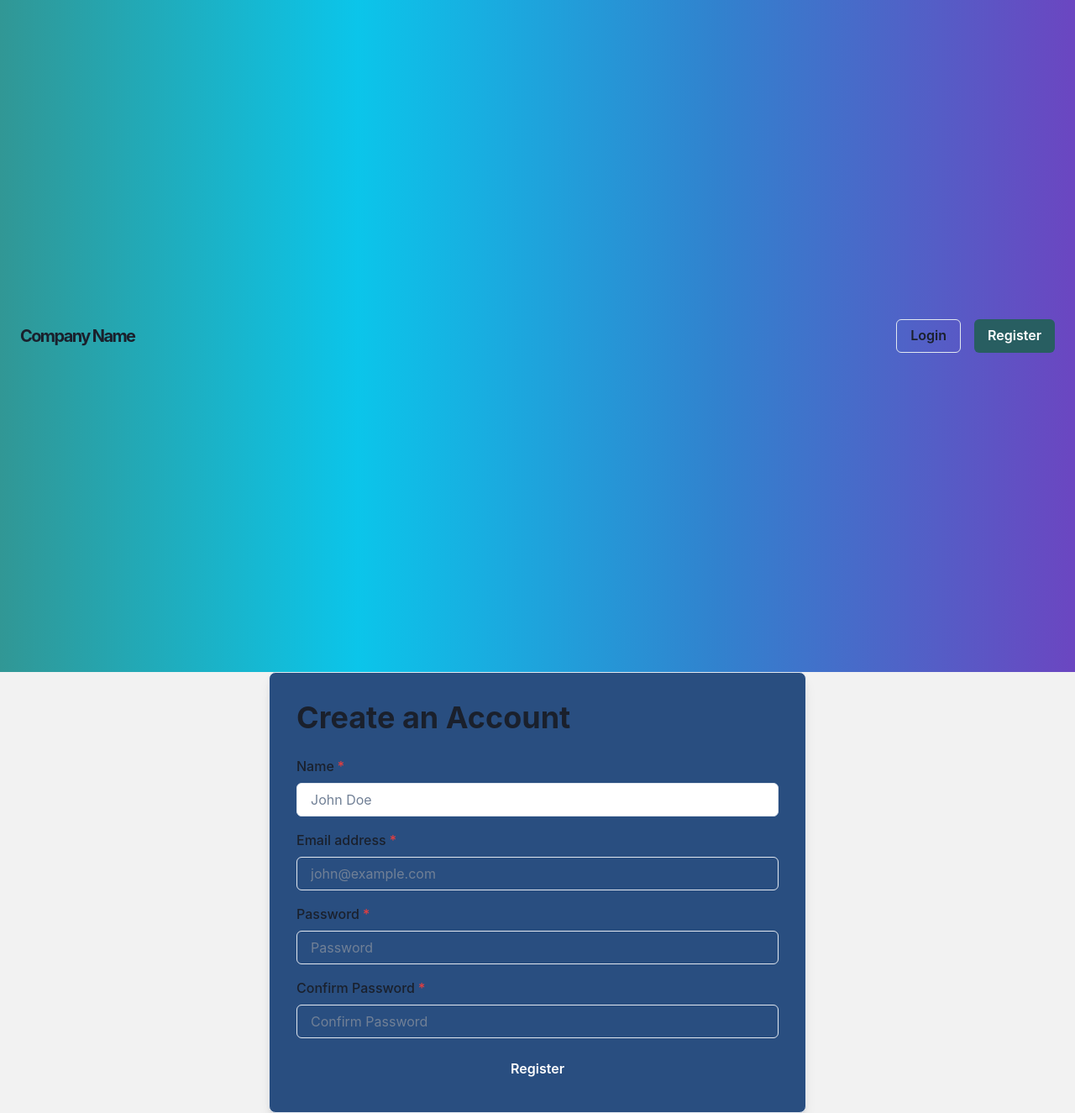
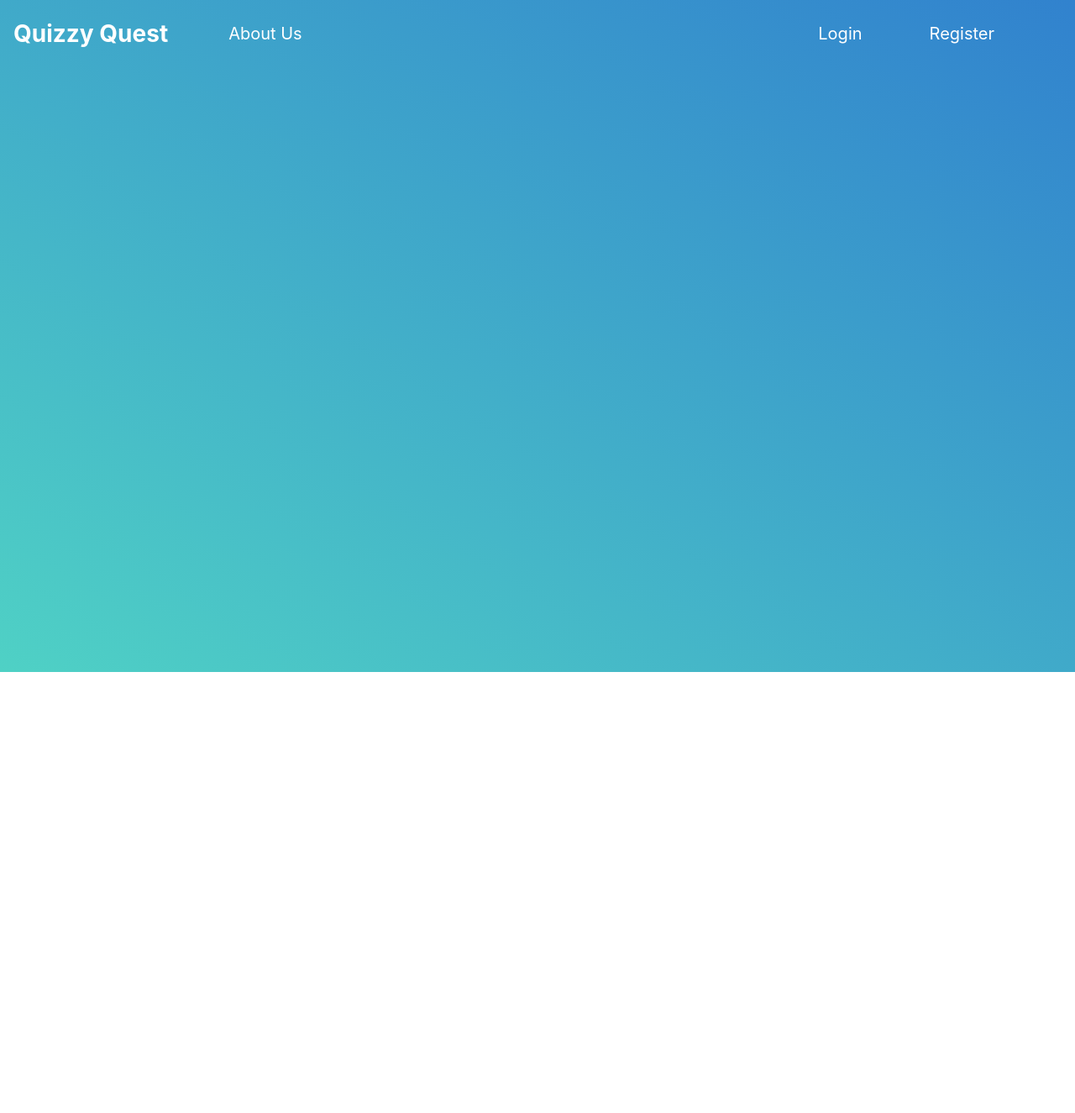
Before and after one commit to R-ctrl-ctrl/QuizApp, a Next.js app in the folder client/: page / in a window 1280 px wide. Shown: the whole page at 84% size. After the commit the page ends 800 px from the top, so only its background shows below. Built offline with nearby package versions, Linux system fonts and the light colour scheme.

Commit message:
added login and register

```diff
--- /dev/null
+++ b/client/components/Navbar.js
@@ -0,0 +1,27 @@
+import React from "react";
+import { Box, Flex, Text, Spacer, Link } from "@chakra-ui/react";
+import styles from '../src/app/page.module.css'
+
+const Navbar = () => {
+  return (
+    <Box h="10%" px={4} py={3}>
+      <Flex h="full" alignItems="center" justifyContent={"center"}>
+        <Text color="white" fontWeight="bold" fontSize="28px" mr={8}>
+        Quizzy Quest
+        </Text>
+        <Text className={styles.nav_link} color="white" fontSize="20px" ml={10} mr={4} _hover={{ fontWeight: "bold" }}>
+          <Link >About Us</Link>
+        </Text>
+        <Spacer />
+        <Text className={styles.nav_link} color="white" fontSize="20px" mr={20} _hover={{ fontWeight: "bold" }}>
+          <Link href="/login">Login</Link>
+        </Text>
+        <Text className={styles.nav_link} color="white" fontSize="20px" mr={20} _hover={{ fontWeight: "bold" }}>
+          <Link href="/register">Register</Link>
+        </Text>
+      </Flex>
+    </Box>
+  );
+};
+
+export default Navbar;
--- a/client/src/app/page.js
+++ b/client/src/app/page.js
@@ -8,85 +8,18 @@ import {
   Input,
   VStack,
 } from '@chakra-ui/react';
+import Navbar from "../../components/Navbar";
 
 
 
 export default function Home() {
   return (
-
-
-    <Box bg="#F2F2F2">
-      <Flex
-        as="nav"
-        align="center"
-        justify="space-between"
-        wrap="wrap"
-        padding="1.5rem"
-        bg="teal.500"
-        width="100%"
-        height="100vh"
-        bgGradient="linear(to-r, teal.500, cyan.400, blue.500, purple.600)"
-      >
-        <Flex align="center">
-          <Heading as="h1" size="md" letterSpacing={"-.1rem"}>
-            Company Name
-          </Heading>
-        </Flex>
-
-
-
-        <Box>
-          <Button variant="outline" mr={4}>
-            Login
-          </Button>
-          <Button colorScheme="white" bg="teal.700">
-            Register
-          </Button>
-        </Box>
-      </Flex>
-
-
-
-
-      <Box
-        p={8}
-        maxWidth={{ base: '90%', md: '50%' }}
-        mx="auto"
-        borderWidth={1}
-        borderRadius={8}
-        boxShadow="lg"
-        bg="#294E80"
-      >
-        <Heading mb={6}>Create an Account</Heading>
-        <form>
-          <VStack spacing={4}>
-            <FormControl id="name" isRequired>
-              <FormLabel>Name</FormLabel>
-              <Input type="text" placeholder="John Doe" bg="white" />
-            </FormControl>
-            <FormControl id="email" isRequired>
-              <FormLabel>Email address</FormLabel>
-              <Input type="email" placeholder="john@example.com" />
-            </FormControl>
-            <FormControl id="password" isRequired>
-              <FormLabel>Password</FormLabel>
-              <Input type="password" placeholder="Password" />
-            </FormControl>
-            <FormControl id="confirmPassword" isRequired>
-              <FormLabel>Confirm Password</FormLabel>
-              <Input type="password" placeholder="Confirm Password" />
-            </FormControl>
-            <Button
-              width="full"
-              type="submit"
-              colorScheme="orange.600"
-              variant="solid"
-            >
-              Register
-            </Button>
-          </VStack>
-        </form>
-      </Box>
+    <Box
+      w="100vw"
+      h="100vh"
+      bgGradient="linear(to-tr, teal.300, blue.500)"
+    >
+      <Navbar/>
 
     </Box>
   );
--- a/client/src/app/page.module.css
+++ b/client/src/app/page.module.css
@@ -228,3 +228,25 @@
     transform: rotate(0deg);
   }
 }
+
+
+.nav_link {
+  position: relative;
+  cursor: pointer;
+}
+
+.nav_link::after {
+  content: "";
+  position: absolute;
+  bottom: -2px;
+  left: 0;
+  width: 0;
+  height: 2px;
+  background-color: white;
+  transition: width 0.3s ease;
+  font-weight: bold;
+}
+
+.nav_link:hover::after {
+  width: 100%;
+}
```
Also changed, not shown: client/src/app/login/page.js (added, +45 -0 lines), client/src/app/register/page.js (added, +61 -0 lines).
